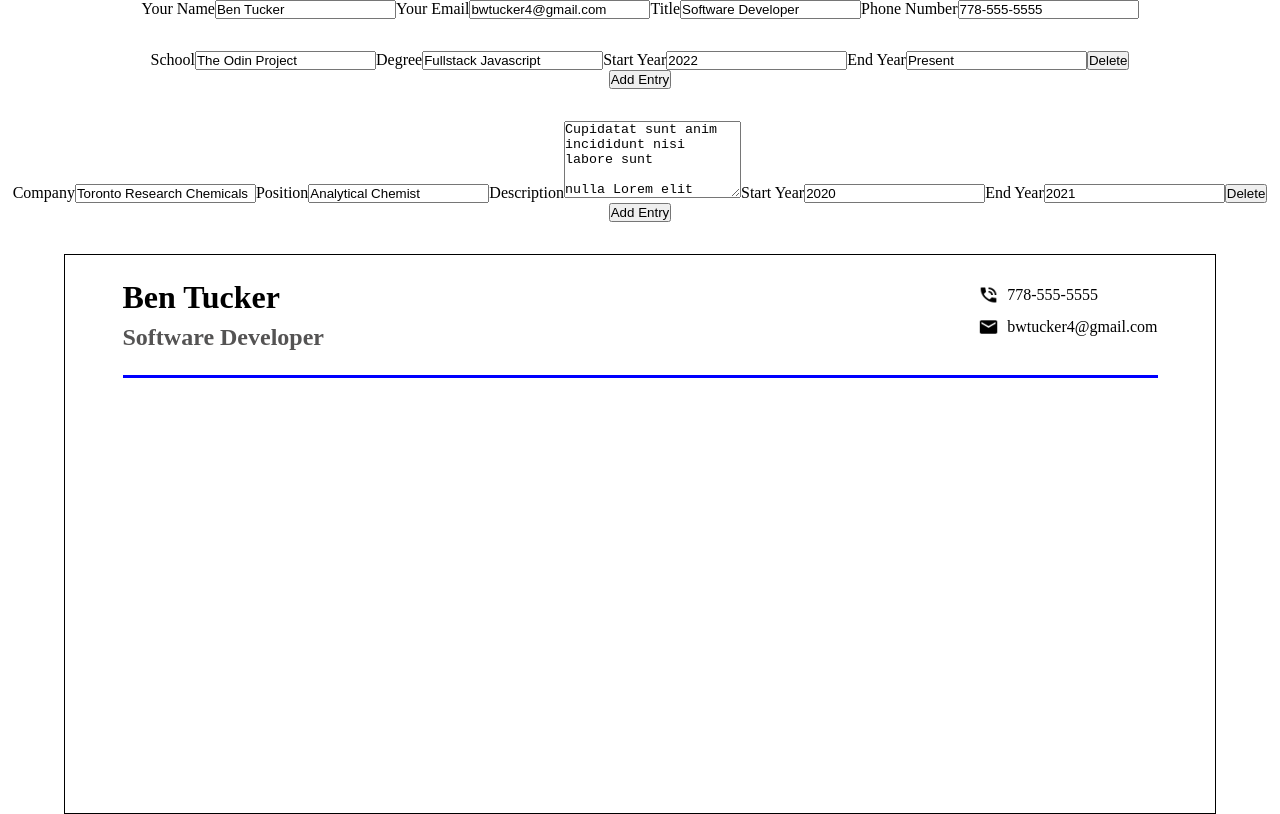
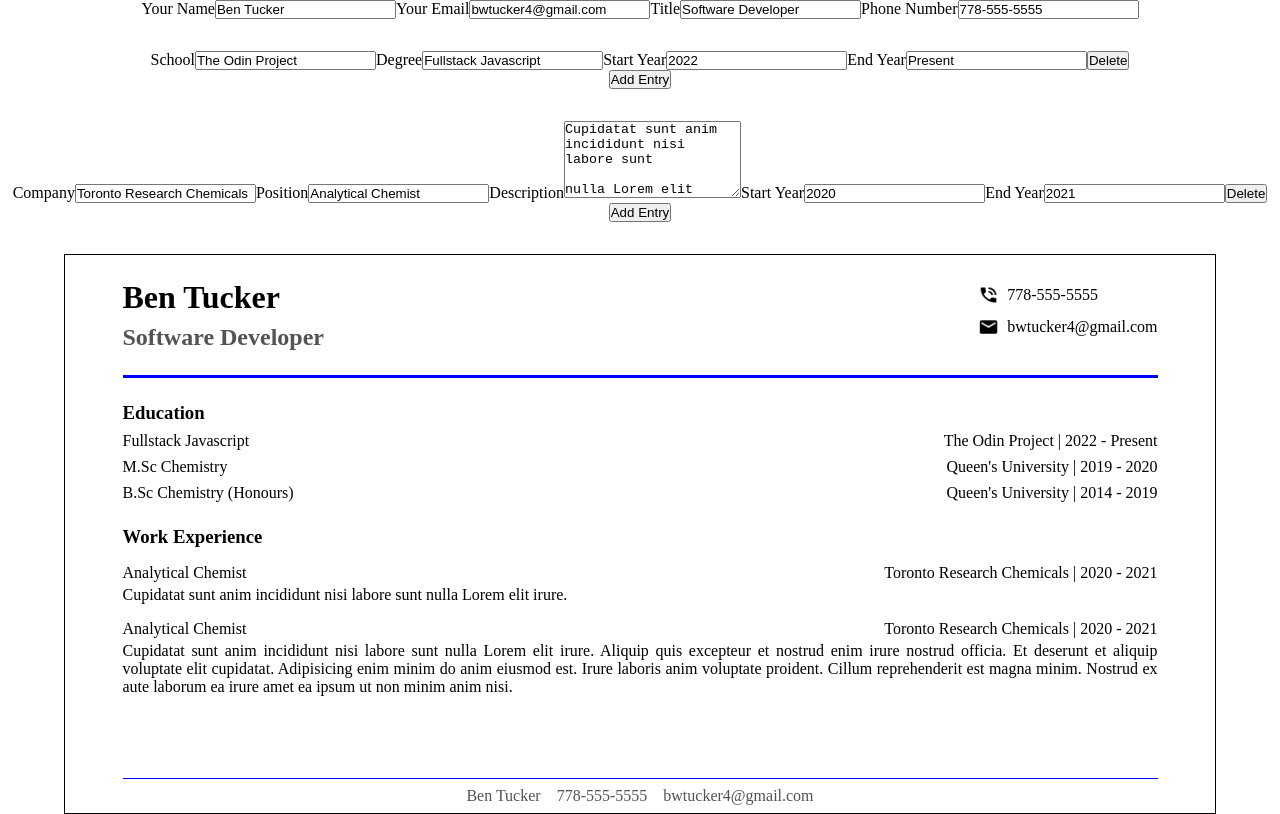
Before and after one commit to tenbucker4/employable, a React (Create React App) app in the folder cv-project/: page / in a window 1280 px wide. Built offline with nearby package versions, Linux system fonts and the light colour scheme.

Commit message:
Nevermind, going to make the changes inside Resume.js

```diff
--- a/cv-project/src/App.js
+++ b/cv-project/src/App.js
@@ -94,38 +94,14 @@ class App extends Component {
                     <Work onChange={this.handleWorkChange} />
                 </div>
                 <div className="cv-display">
-                    <div className="resume-bin">
-                        <header>
-                            <div className="heading">
-                                <h1>{this.state.personalDetails.name}</h1>
-                                <h2>{this.state.personalDetails.title}</h2>
-                            </div>
-                            <div className="contact-details">
-                                <ul>
-                                    <li>
-                                        <img
-                                            src={require("./images/phone.png")}
-                                        />
-                                        {this.state.personalDetails.phone}
-                                    </li>
-                                    <li>
-                                        <img
-                                            src={require("./images/email.png")}
-                                        />
-                                        {this.state.personalDetails.email}
-                                    </li>
-                                </ul>
-                            </div>
-                        </header>
-                    </div>
-                    {/* <Resume
+                    <Resume
                         name={this.state.personalDetails.name}
                         title={this.state.personalDetails.title}
                         phone={this.state.personalDetails.phone}
                         email={this.state.personalDetails.email}
                         education={this.state.education}
                         experience={this.state.experience}
-                    /> */}
+                    />
                 </div>
             </div>
         );
--- a/cv-project/src/components/Resume.js
+++ b/cv-project/src/components/Resume.js
@@ -7,96 +7,95 @@ class Resume extends Component {
     }
 
     render() {
-        return;
-        // return (
-        // <div className="resume-bin">
-        //     <header>
-        //         <div className="heading">
-        //             <h1>{this.props.name}</h1>
-        //             <h2>{this.props.title}</h2>
-        //         </div>
-        //         <div className="contact-details">
-        // <ul>
-        //     <li>
-        //         <img src={require("../images/phone.png")} />
-        //         {this.props.phone}
-        //     </li>
-        //     <li>
-        //         <img src={require("../images/email.png")} />
-        //         {this.props.email}
-        //     </li>
-        // </ul>
-        //         </div>
-        //     </header>
-        //     <section className="education-section">
-        //         <h3>Education</h3>
-        //         <div className="education-entry">
-        //             <p>{this.props.education[0].degree}</p>
-        //             <p>
-        //                 {this.props.education[0].school} |{" "}
-        //                 <span>
-        //                     {this.props.education[0].start} -{" "}
-        //                     {this.props.education[0].end}
-        //                 </span>
-        //             </p>
-        //         </div>
-        //         <div className="education-entry">
-        //             <p>M.Sc Chemistry</p>
-        //             <p>
-        //                 Queen's University | <span>2019 - 2020</span>
-        //             </p>
-        //         </div>
-        //         <div className="education-entry">
-        //             <p>B.Sc Chemistry (Honours)</p>
-        //             <p>
-        //                 Queen's University | <span>2014 - 2019</span>
-        //             </p>
-        //         </div>
-        //     </section>
-        //     <section className="work-section">
-        //         <h3>Work Experience</h3>
-        //         <div className="work-entry">
-        //             <div className="work-heading">
-        //                 <p>{this.props.experience[0].position}</p>
-        //                 <p>
-        //                     {this.props.experience[0].company} |{" "}
-        //                     <span>
-        //                         {this.props.experience[0].start} -{" "}
-        //                         {this.props.experience[0].end}
-        //                     </span>
-        //                 </p>
-        //             </div>
-        //             <div className="work-details">
-        //                 {this.props.experience[0].description}
-        //             </div>
-        //         </div>
-        //         <div className="work-entry">
-        //             <div className="work-heading">
-        //                 <p>Analytical Chemist</p>
-        //                 <p>
-        //                     Toronto Research Chemicals |{" "}
-        //                     <span>2020 - 2021</span>
-        //                 </p>
-        //             </div>
-        //             <div className="work-details">
-        //                 Cupidatat sunt anim incididunt nisi labore sunt
-        //                 nulla Lorem elit irure. Aliquip quis excepteur et
-        //                 nostrud enim irure nostrud officia. Et deserunt et
-        //                 aliquip voluptate elit cupidatat. Adipisicing enim
-        //                 minim do anim eiusmod est. Irure laboris anim
-        //                 voluptate proident. Cillum reprehenderit est magna
-        //                 minim. Nostrud ex aute laborum ea irure amet ea
-        //                 ipsum ut non minim anim nisi.
-        //             </div>
-        //         </div>
-        //     </section>
-        //     <footer>
-        //         <p>{this.props.name}</p>
-        //         <p>{this.props.phone}</p>
-        //         <p>{this.props.email}</p>
-        //     </footer>
-        // </div>
-        // );
+        return (
+            <div className="resume-bin">
+                <header>
+                    <div className="heading">
+                        <h1>{this.props.name}</h1>
+                        <h2>{this.props.title}</h2>
+                    </div>
+                    <div className="contact-details">
+                        <ul>
+                            <li>
+                                <img src={require("../images/phone.png")} />
+                                {this.props.phone}
+                            </li>
+                            <li>
+                                <img src={require("../images/email.png")} />
+                                {this.props.email}
+                            </li>
+                        </ul>
+                    </div>
+                </header>
+                <section className="education-section">
+                    <h3>Education</h3>
+                    <div className="education-entry">
+                        <p>{this.props.education[0].degree}</p>
+                        <p>
+                            {this.props.education[0].school} |{" "}
+                            <span>
+                                {this.props.education[0].start} -{" "}
+                                {this.props.education[0].end}
+                            </span>
+                        </p>
+                    </div>
+                    <div className="education-entry">
+                        <p>M.Sc Chemistry</p>
+                        <p>
+                            Queen's University | <span>2019 - 2020</span>
+                        </p>
+                    </div>
+                    <div className="education-entry">
+                        <p>B.Sc Chemistry (Honours)</p>
+                        <p>
+                            Queen's University | <span>2014 - 2019</span>
+                        </p>
+                    </div>
+                </section>
+                <section className="work-section">
+                    <h3>Work Experience</h3>
+                    <div className="work-entry">
+                        <div className="work-heading">
+                            <p>{this.props.experience[0].position}</p>
+                            <p>
+                                {this.props.experience[0].company} |{" "}
+                                <span>
+                                    {this.props.experience[0].start} -{" "}
+                                    {this.props.experience[0].end}
+                                </span>
+                            </p>
+                        </div>
+                        <div className="work-details">
+                            {this.props.experience[0].description}
+                        </div>
+                    </div>
+                    <div className="work-entry">
+                        <div className="work-heading">
+                            <p>Analytical Chemist</p>
+                            <p>
+                                Toronto Research Chemicals |{" "}
+                                <span>2020 - 2021</span>
+                            </p>
+                        </div>
+                        <div className="work-details">
+                            Cupidatat sunt anim incididunt nisi labore sunt
+                            nulla Lorem elit irure. Aliquip quis excepteur et
+                            nostrud enim irure nostrud officia. Et deserunt et
+                            aliquip voluptate elit cupidatat. Adipisicing enim
+                            minim do anim eiusmod est. Irure laboris anim
+                            voluptate proident. Cillum reprehenderit est magna
+                            minim. Nostrud ex aute laborum ea irure amet ea
+                            ipsum ut non minim anim nisi.
+                        </div>
+                    </div>
+                </section>
+                <footer>
+                    <p>{this.props.name}</p>
+                    <p>{this.props.phone}</p>
+                    <p>{this.props.email}</p>
+                </footer>
+            </div>
+        );
     }
 }
 
```
